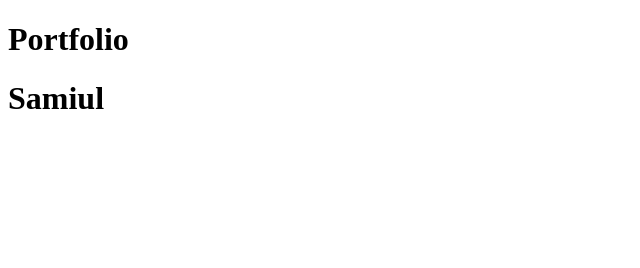
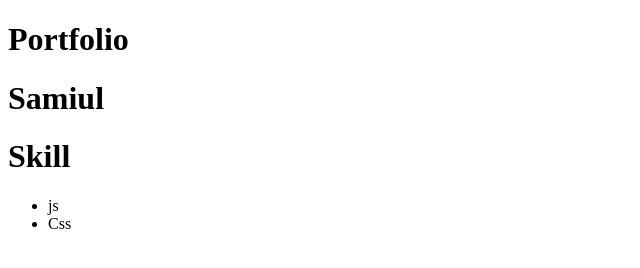
Before and after one commit to samiulhasansiam556/git-test, a plain HTML site: page index.html in a window 1280 px wide. Shown: the whole page, without its empty margins (0-640 px from the left). Drawn offline with Linux system fonts and the light colour scheme.

Commit message:
added skill branch

```diff
--- a/index.html
+++ b/index.html
@@ -11,6 +11,12 @@
 
     <h1>Samiul</h1>
 
+    <h1>Skill</h1>
+      <ul>
+        <li>js</li>
+        <li>Css</li>
+      </ul>
+
 
 </body>
 </html>
```
